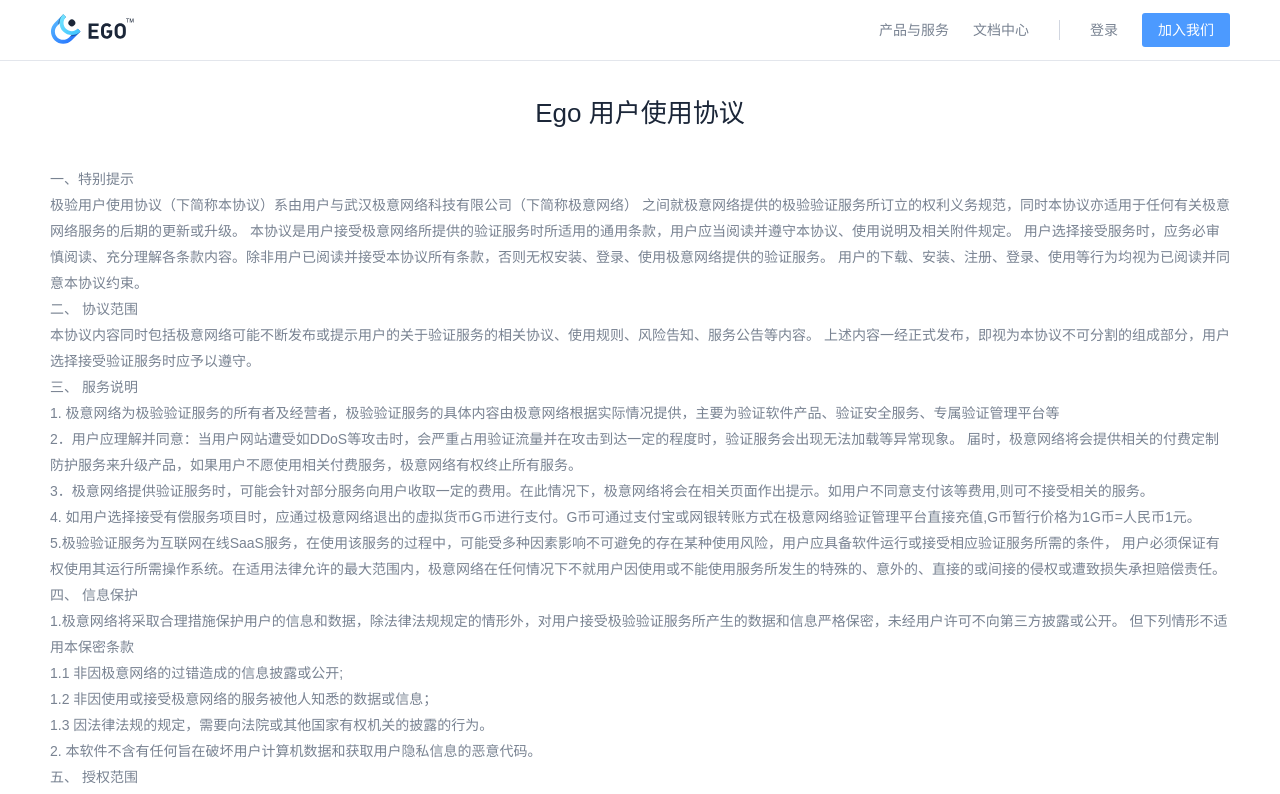
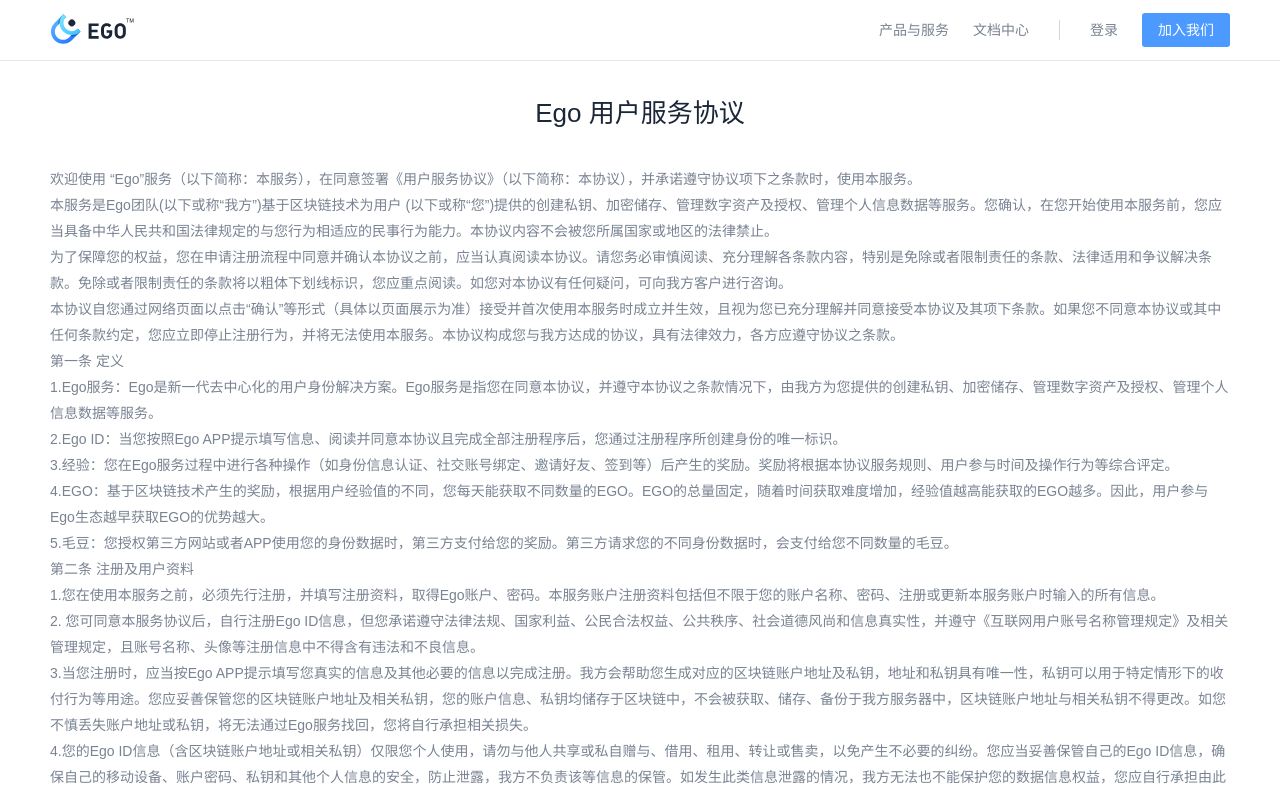
Before and after one commit to yancymin/gt-Ego-landing-page, a Vue app: page /service in a window 1280 px wide. Shown: the top 794 px of the page. Built offline with nearby package versions, Linux system fonts and the light colour scheme.

Commit message:
service & private update

```diff
--- a/src/views/Service.vue
+++ b/src/views/Service.vue
@@ -3,80 +3,72 @@
     <mobileNav/>
     <pcNav/>
     <div class="content">
-      <h1>Ego 用户使用协议</h1>
+      <h1>Ego 用户服务协议</h1>
       <pre>
-一、特别提示
-极验用户使用协议（下简称本协议）系由用户与武汉极意网络科技有限公司（下简称极意网络） 之间就极意网络提供的极验验证服务所订立的权利义务规范，同时本协议亦适用于任何有关极意网络服务的后期的更新或升级。 本协议是用户接受极意网络所提供的验证服务时所适用的通用条款，用户应当阅读并遵守本协议、使用说明及相关附件规定。 用户选择接受服务时，应务必审慎阅读、充分理解各条款内容。除非用户已阅读并接受本协议所有条款，否则无权安装、登录、使用极意网络提供的验证服务。 用户的下载、安装、注册、登录、使用等行为均视为已阅读并同意本协议约束。
-二、 协议范围
-本协议内容同时包括极意网络可能不断发布或提示用户的关于验证服务的相关协议、使用规则、风险告知、服务公告等内容。 上述内容一经正式发布，即视为本协议不可分割的组成部分，用户选择接受验证服务时应予以遵守。
-三、 服务说明
-1. 极意网络为极验验证服务的所有者及经营者，极验验证服务的具体内容由极意网络根据实际情况提供，主要为验证软件产品、验证安全服务、专属验证管理平台等
-2．用户应理解并同意：当用户网站遭受如DDoS等攻击时，会严重占用验证流量并在攻击到达一定的程度时，验证服务会出现无法加载等异常现象。 届时，极意网络将会提供相关的付费定制防护服务来升级产品，如果用户不愿使用相关付费服务，极意网络有权终止所有服务。
-3．极意网络提供验证服务时，可能会针对部分服务向用户收取一定的费用。在此情况下，极意网络将会在相关页面作出提示。如用户不同意支付该等费用,则可不接受相关的服务。
-4. 如用户选择接受有偿服务项目时，应通过极意网络退出的虚拟货币G币进行支付。G币可通过支付宝或网银转账方式在极意网络验证管理平台直接充值,G币暂行价格为1G币=人民币1元。
-5.极验验证服务为互联网在线SaaS服务，在使用该服务的过程中，可能受多种因素影响不可避免的存在某种使用风险，用户应具备软件运行或接受相应验证服务所需的条件， 用户必须保证有权使用其运行所需操作系统。在适用法律允许的最大范围内，极意网络在任何情况下不就用户因使用或不能使用服务所发生的特殊的、意外的、直接的或间接的侵权或遭致损失承担赔偿责任。
-四、 信息保护
-1.极意网络将采取合理措施保护用户的信息和数据，除法律法规规定的情形外，对用户接受极验验证服务所产生的数据和信息严格保密，未经用户许可不向第三方披露或公开。 但下列情形不适用本保密条款
-1.1 非因极意网络的过错造成的信息披露或公开;
-1.2 非因使用或接受极意网络的服务被他人知悉的数据或信息；
-1.3 因法律法规的规定，需要向法院或其他国家有权机关的披露的行为。
-2. 本软件不含有任何旨在破坏用户计算机数据和获取用户隐私信息的恶意代码。
-五、 授权范围
-1. 用户可以为非商业目的在计算机或其他掌上终端上安装、使用、显示、运行验证软件，并接受极验验证服务。
-2.用户不得为商业运营目的安装、使用、运行验证软件，不可以对验证软件或者软件运行过程中释放到任何终端内存中的数据及本软件运行过程中客户端与服务器端的交互数据进行复制、更改、修改、挂接运行或创作任何衍生作品， 形式包括但不限于使用插件、外挂或非经授权的第三方工具/服务接入本软件和相关系统。
-3. 即使用户使用增值服务(如去标识服务)，极验产品及服务的所有权及经营权仍归极意网络所有。
-4. 用户可以非商业性地下载、安装、复制和散发极验验证软件。如果需要进行商业性的销售、复制和散发，例如软件预装和捆绑，必须获得极意网络的书面授权和许可。
-5. 权利保留：本条款及本协议其他条款未明示授权的其他一切权利仍由极意网络保留，用户使用其他权利时须另外取得极意网络的书面同意。极意网络未行使前述任何权利，并不表示对该项权利的放弃。
-六、禁止行为
-1. 使用极验软件或接受验证服务过程中，用户必须遵守国家有关法律和政策等，维护国家利益，保护国家安全，并遵守本协议。
-2. 除非法律、法规允许或本协议书面许可的前提下，用户在接受极意网络验证服务过程中，不得实施如下行为（包括但不限于）：
-2.1 删除验证软件及其他副本上一切关于著作权的信息；
-2.2 对验证软件进行反向工程，如反汇编、反编译，或者以其他方式尝试发现验证软件的源代码等；
-2.3 修改、破坏验证软件原状；
-2.4 进行任何危害网络安全的行为，包括但不限于：使用未经许可的数据或进入未经许可的服务器/帐户；未经允许进入公众网络或者他人操作系统并删除、修改、增加、复制存储信息；
-2.5未经许可企图探查、扫描、测试验证系统或网络的弱点或其它实施破坏网络安全的行为；企图干涉、破坏验证软件系统或网站的正常运行，故意传播恶意程序或病毒以及其他破坏干扰正常网络信息服务的行为； 伪造TCP/IP数据包名称或部分名称；
-2.6 未经极验验证书面同意，擅自实施包括但不限于下列行为：使用、出租、出借、复制、修改、链接、转载、汇编、发表、出版，建立镜像站点、借助验证软件发展与之有关的衍生产品、作品、服务、插件、外挂、兼容、互联等；
-2.7 利用验证软件发表、传送、传播、储存侵害他人知识产权、商业秘密权等合法权利的内容；
-2.8 利用验证软件批量发表、传送、传播广告信息及垃圾信息；
-2.9 传送、散布或以其他方式实现侵犯第三人权利的图像、相片、软件、信息或其他资料文件，包括但不限于著作权、商标法、肖像权、商业信息等，除非用户已征得相关权利人的书面许可；
-2.10 通过修改或伪造软件运行中的指令、数据、数据包，增加、删减、变动软件的功能或运行效果，或将用于上述用途的软件通过信息网络及其他方式向公众传播或者运营；
-2.11 在未经极意网络书面明确授权的前提下，出售、出租、出借、散布、转移或转授权软件和服务或相关的链接或从使用软件和服务或软件和服务的条款中获利，无论以上使用是否为直接经济或金钱收益；
-2.12 其他以任何不合法的方式、或为任何非法目的、或以任何与本协议不一致的方式使用验证软件和极意网络提供的其他服务；
-2.13 其他法律法规或相关国家政策禁止或未经极意网络书面授权的行为。
-3.用户若违反上述规定，极意网络有权采取终止、完全或部分中止、限制用户使用极验验证的功能。如因用户上述行为，导致或产生第三方主张的任何索赔、要求或损失，由用户自行承担； 由此造成极意网络损失的，极意网络有权追偿。
-七、使用规范
-1. 用户在接受极验验证服务时，必须遵守中华人民共和国相关法律法规的规定，用户应同意将不会利用极验产品或服务进行任何违法或不正当的行为，包括但不限于下列行为：
-1.1 上传、下载、张贴或以其他方式提供任何非法、有害、胁迫、骚扰、侵权、中伤、粗俗、猥亵、诽谤、淫秽、暴力、侵害他人隐私、种族歧视或其他违法的信息，包括但不限于资讯、资料、文字、照片、图形、信息或其他资料；
-1.2 以任何方式危害未成年人；
-1.3 冒充任何人或机构，或以虚伪不实的方式谎称或使人误认为与任何人或任何机构有关；
-1.4 伪造标题或以其他方式操控识别资料，使他人产生误解；
-1.5 上传、张贴或以其他方式传送无权传送的内容；
-1.6 侵犯他人著作权或其他知识产权，或违反保密、雇佣或不披露协议披露他人商业秘密或保密信息；
-1.7 张贴、发送或以其他方式提供任何未经权利人许可或授权的电子信息、广告、促销资料等，包括但不限于大批量的商业广告和信息公告；
-1.8 干扰或破坏有关服务，或与有关服务连接的任何服务器或网络，或与有关服务连接之网络的任何政策、要求或规定；
-1.9 采集并存储涉或以其他方式侵犯其他用户的个人信息，无论该行为是否用于何种目的；
-1.10 故意或非故意违反任何相关的中国法律、法规、政策、规章、条例等其他具有法律效力的规范性文件。
-2. 用户对以其账号发生的或通过其账号发生的一切活动和事件，包括但不限于用户上传的图片以及由此产生的任何结果，自行承担全部法律责任。
-3. 极验将在提供产品和服务过程中以各种方式投放各种商业性广告或其他任何类型的商业信息，用户可以选择是否启用相关广告。
-八、违约责任
-1. 用户违反本协议任一条款约定，均视为违约。极意网络有权选择采取终止、完全或部分中止、限制用户使用极验验证的功能。
-2. 用户理解并同意，因用户违反本协议或相关服务条款的规定，导致或产生第三方主张的任何索赔、要求或损失，由用户独立承担责任。 由此导致极意网络遭受损失的，用户应当予以赔偿。
-3.极意网络拥有极验的著作权，该权利受《中华人民共和国著作权法》、《计算机软件保护条例》等中国法律、法规及相关国际公约的保护， 任何未经授权而擅自修改、复制、发行、出租、传播、翻译、反向编译或反向工程本软件程序的全部或部分，均属于侵权行为，极意网络保留依法追究其法律责任的权利。
-九、协议终止
-如果用户违反本协议项下任一条款约定的，则本协议自动终止，极意网络无需另行通知用户；本协议终止后， 极意网络有权立即停止用户的极验验证服务，并将服务过程中的相关信息、资料等彻底删除。
-十、 通知送达
-极意网络如提示某项服务收费或发布使用规则或风险告知或协议修订或系统升级等相关事项， 将在用户使用的web界面或服务平台发布有关事项的公告，自公告发布之日起。届时，用户在选择接受服务时，视为已通知送达用户，极意网络无需另行通知。
-十一、协议修改
-1．极意网络有权随时修订本协议的任何条款，一旦本协议的内容发生变动，极意网络将会在极验网站上公布修订后的协议内容。 同时，极意网络也可选择其他合理方式（比如系统通知）向用户通知修订内容。
-2. 用户不同意极意网络对本协议的修订内容，应停止下载、安装、注册、登录、使用极验验证软件的行为，极意网络亦有权终止双方的服务。
-3. 用户继续接受极验验证服务的，则视为用户同意对本协议相关条款所做的修订。
-十二、其他事项
-1. 极意网络有可能针对本协议某项服务添加相关特别约定或服务协议。届时，用户接受该项服务或产品的前提为同意该项服务所附带的所有规范性文件， 包括但不限于本服务使用协议及专项服务协议等。
-2. 本协议构成双方对本协议之约定事项及其他有关事宜的完整协议，除本协议规定之外，未赋予本协议各方其他权利。
-3. 如本协议中的任何条款无论因何种原因完全或部分无效或不具有约束力，本协议的其余条款仍应有效，对双方具有约束力。
-4. 本协议签订地为中华人民共和国湖北省武汉东湖新技术开发区。
-5. 本协议的成立、生效、履行、解释及纠纷解决，适用中华人民共和国法律，争议管辖地为本协议签订地有管辖权的人民法院。
-6. 本服务协议最终解释权归极意网络所有。
+欢迎使用 “Ego”服务（以下简称：本服务），在同意签署《用户服务协议》（以下简称：本协议），并承诺遵守协议项下之条款时，使用本服务。
+本服务是Ego团队(以下或称“我方”)基于区块链技术为用户 (以下或称“您”)提供的创建私钥、加密储存、管理数字资产及授权、管理个人信息数据等服务。您确认，在您开始使用本服务前，您应当具备中华人民共和国法律规定的与您行为相适应的民事行为能力。本协议内容不会被您所属国家或地区的法律禁止。
+为了保障您的权益，您在申请注册流程中同意并确认本协议之前，应当认真阅读本协议。请您务必审慎阅读、充分理解各条款内容，特别是免除或者限制责任的条款、法律适用和争议解决条款。免除或者限制责任的条款将以粗体下划线标识，您应重点阅读。如您对本协议有任何疑问，可向我方客户进行咨询。
+本协议自您通过网络页面以点击“确认”等形式（具体以页面展示为准）接受并首次使用本服务时成立并生效，且视为您已充分理解并同意接受本协议及其项下条款。如果您不同意本协议或其中任何条款约定，您应立即停止注册行为，并将无法使用本服务。本协议构成您与我方达成的协议，具有法律效力，各方应遵守协议之条款。
+第一条 定义
+1.Ego服务：Ego是新一代去中心化的用户身份解决方案。Ego服务是指您在同意本协议，并遵守本协议之条款情况下，由我方为您提供的创建私钥、加密储存、管理数字资产及授权、管理个人信息数据等服务。
+2.Ego ID：当您按照Ego APP提示填写信息、阅读并同意本协议且完成全部注册程序后，您通过注册程序所创建身份的唯一标识。
+3.经验：您在Ego服务过程中进行各种操作（如身份信息认证、社交账号绑定、邀请好友、签到等）后产生的奖励。奖励将根据本协议服务规则、用户参与时间及操作行为等综合评定。
+4.EGO：基于区块链技术产生的奖励，根据用户经验值的不同，您每天能获取不同数量的EGO。EGO的总量固定，随着时间获取难度增加，经验值越高能获取的EGO越多。因此，用户参与Ego生态越早获取EGO的优势越大。
+5.毛豆：您授权第三方网站或者APP使用您的身份数据时，第三方支付给您的奖励。第三方请求您的不同身份数据时，会支付给您不同数量的毛豆。
+第二条 注册及用户资料
+1.您在使用本服务之前，必须先行注册，并填写注册资料，取得Ego账户、密码。本服务账户注册资料包括但不限于您的账户名称、密码、注册或更新本服务账户时输入的所有信息。
+2. 您可同意本服务协议后，自行注册Ego ID信息，但您承诺遵守法律法规、国家利益、公民合法权益、公共秩序、社会道德风尚和信息真实性，并遵守《互联网用户账号名称管理规定》及相关管理规定，且账号名称、头像等注册信息中不得含有违法和不良信息。
+3.当您注册时，应当按Ego APP提示填写您真实的信息及其他必要的信息以完成注册。我方会帮助您生成对应的区块链账户地址及私钥，地址和私钥具有唯一性，私钥可以用于特定情形下的收付行为等用途。您应妥善保管您的区块链账户地址及相关私钥，您的账户信息、私钥均储存于区块链中，不会被获取、储存、备份于我方服务器中，区块链账户地址与相关私钥不得更改。如您不慎丢失账户地址或私钥，将无法通过Ego服务找回，您将自行承担相关损失。
+4.您的Ego ID信息（含区块链账户地址或相关私钥）仅限您个人使用，请勿与他人共享或私自赠与、借用、租用、转让或售卖，以免产生不必要的纠纷。您应当妥善保管自己的Ego ID信息，确保自己的移动设备、账户密码、私钥和其他个人信息的安全，防止泄露，我方不负责该等信息的保管。如发生此类信息泄露的情况，我方无法也不能保护您的数据信息权益，您应自行承担由此产生的全部损失。
+5.您了解，当您在Ego APP上创建或导入账户时，您的私钥和其他信息仅存储在当前移动设备上，而不是存储在Ego APP或我方。您可以根据Ego APP指南切换设备并导入您的账户。但是，如果您不保存或备份您的账户密码、私钥等, 并且您的移动设备丢失, 您的账户将丢失, 我方将无法检索它。您将对所遭受的损失负责。如果您在导出、保存或备份账户或私钥时丢失了密码，或者保存或备份上述信息的设备或服务器遭到黑客攻击，或者您失去了对该信息的控制，您的账户将丢失，我方将无法恢复，您将对所遭受的损失负责。
+6.我方提供的Ego服务系基于您注册及操作所提供的信息完成创建私钥、加密储存、管理数字资产及授权、管理个人信息数据等服务。如果您提供任何不真实、不准确、不完整或不能反映当前情况的资料的，或我方有合理理由怀疑该等资料不真实、不准确、不完整或不能反映当前情况的，我方保留停止您使用本服务的权利。如因用您资料不真实、不准确、不完整或不能反映当前情况而给我方造成损失或提供服务发生错误，您应自行承担该等损失。若您以虚假信息骗取Ego ID信息等注册资料或存在违法和不良信息的，我方有权采取通知限期改正、暂停使用、注销登记等措施。
+第三条 服务提供
+1.您可以使用Ego创建自己的数字标识和全面的个人肖像，通过加密算法实现隐私保护，并完成数字标识与现实生活中身份应用程序方案之间的连接。
+2.在Ego上建立用户身份账户系统，Ego的身份账户系统与w3c的did计划兼容，允许分布式和多样化的身份以及包括个人、组织等在内的各种实体的认证。
+3.Ego使用各种身份验证方法，包括身份认证和社交媒体绑定 (包括但不限于微信、支付宝、微博、QQ 等)。
+4.通过灵活配置和集成自己的授权服务或第三方的身份验证机制，您可以对身份信息进行授权管理。当您的身份被使用时，您将收到数据使用请求，请检查请求并回复确认。
+第四条  使用规范
+1.您保证在使用Ego创建ID及提交注册信息时，ID账号、个人肖像、身份信息等注册信息中不得含有违法和不良信息，包括但不限于下列情形：
+（1）违反宪法或法律法规规定的；
+（2）危害国家安全，泄露国家秘密，颠覆国家政权，破坏国家统一的；
+（3）损害国家荣誉和利益的，损害公共利益的；
+（4）煽动民族仇恨、民族歧视，破坏民族团结的；
+（5）破坏国家宗教政策，宣扬邪教和封建迷信的；
+（6）散布谣言，扰乱社会秩序，破坏社会稳定的
+（7）散布淫秽、色情、赌博、暴力、凶杀、恐怖或者教唆犯罪的；
+（8）侮辱或者诽谤他人，侵害他人合法权益的；
+（9）含有法律、行政法规禁止的其他内容的。
+如您存在上述行为，我方有权按照本服务协议第二条第5款规定进行处理。
+2. 您在使用本服务时，必须遵守中华人民共和国相关法律法规的规定，您应同意将不会利用该服务进行任何违法或不正当的活动，包括但不限于下列行为:
+（1）反对宪法所确定的基本原则的；
+（2）危害国家安全，泄露国家秘密，颠覆国家政权，破坏国家统一的；
+（3）损害国家荣誉和利益的，侵犯第三人合法权益；
+（4）煽动民族仇恨、民族歧视、破坏民族团结的；
+（5）破坏国家宗教政策，宣扬邪教和封建迷信的；
+（6）散布谣言，扰乱社会秩序，破坏社会稳定的；
+（7）散布淫秽、色情、赌博、暴力、凶杀、恐怖或者教唆犯罪的；
+（8）侮辱或者诽谤他人，侵害他人合法权利的；
+（9）含有虚假、有害、胁迫、侵害他人隐私、骚扰、侵害、中伤、粗俗、猥亵、或其它道德上令人反感的内容；
+（10）含有中国法律、法规、规章、条例、地方性法规以及任何具有法律效力之规范所限制或禁止的其它内容的。
+您应对自己在使用本服务过程中的行为承担法律责任，包括但不限于：对受到侵害者进行赔偿，以及因您的行为导致我方承担行政处罚或侵权损害赔偿责任后，您应给予我方等额的赔偿。
+3.Ego服务禁止用户违反本服务使用规则私自赠与、借用、租用、转让或售卖任何区块链账户地址或相关私钥。您基于本服务账户所进行的所有登入、兑换、奖励或相关使用行为，均视为您本人操作，代表您的真实意思表示，我方不对其产生的后果承担任何责任，您应自行承担相应责任。
+4.如本服务过程中存在服务项目或需要收取相应费用，具体以服务页面公示为准。对于上述收费服务，我方将在用户首次使用具体服务之前给予明确提示，只有您同意根据提示确认并支付相关费用，您才能使用相应收费服务。
+5.在提供服务过程中，我方有权制定或调整使用、发放、获取、兑换、奖励等相关规则，具体以页面展示或服务公告为准。
+6.您同意我方有权基于司法、监管部门、监督机构的要求或自身业务原因，暂停、中断或终止向您提供全部或者部分本服务。
+第五条  知识产权
+1.您明确知悉并同意，本服务涉及Ego服务的相关软件及所有相关信息内容的所有权、知识产权等一切权利均归我方所有，包括但不限于相关程序代码、界面设计、版权框架、数据资料、账户、文字、图片、图形、图表、音频、视频等，除按照相关法律法规规定或具体有效的协议约定应当由相关权利人享有或予以开源许可的权利内容外。您在享受本服务时，应当受本协议以及软件及服务相关的具体服务条款、操作规则的约束。
+2.对于您注册或提交的受著作权保护的信息，您应对该等信息的真实性、合法性负责，保证对该等信息拥有完整的、无瑕疵的所有权和知识产权或拥有完整的授权，并不存在任何侵犯第三方合法权益的情形，包括但不限于著作权、肖像权、商标权、专利权、企业名称权、商号权、商业秘密、个人隐私、合同权利等权利。所有因您非法注册或提交的内容而给任何第三方或我方造成的损害均由您个人承担全部的责任，我方不承担任何责任，且我方有义务配合第三方、司法机关或行政机关完成相关的取证，并根据法律、主管部门或司法部门的要求将您的注册信息给予披露。
+第六条  法律责任与免责
+1.我方对其所有服务将尽力维护其安全性及方便性，但对服务中非因我方过错所产生的信息，包括但不限于用户发布、储存的信息、账户地址、数字资产数量、信息数据等删除或储存失败不承担任何责任。
+2.使用本服务涉及互联网服务，可能会受到各个环节不稳定因素的影响，存在因不可抗力 ，包括但不限于战争、地震、雷击、水灾、火灾、政府行为、电信部门技术管制、计算机病毒、黑客攻击、系统不稳定、用户所在位置、用户关机以及其他任何网络、技术、通信线路等原因造成的服务中断或不能满足用户要求的风险，用户须明白并自行承担以上风险，我方不承担任何责任。
+3.用户因第三方如电信运营商部门的通讯线路故障、技术问题、网络、电脑故障、系统不稳定性及其他各种不可抗力，包括但不限于战争、地震、雷击、水灾、火灾、政府行为、电信部门技术管制等原因而遭受的经济损失，我方不承担任何责任。
+4.因用户违反本协议或相关的服务条款的规定，导致或产生我方或其合作公司、关联方遭受任何第三方主张的任何索赔、要求或损失的（包括合理的诉讼费用和律师费用），您应承担赔偿责任。
+第七条 其他
+1.您同意，我方有权随时对本协议内容进行调整和补充，调整和补充以网页公告等方式予以公布。变更后的条款自公布之日起生效。若您在本协议变更的条款生效后，仍继续使用本服务的，则视为接受该等变更。若您不同意的，您有权终止本协议并停止使用本服务。
+2.本协议适用中华人民共和国法律并据其解释。因本协议引起的或与本协议有关的争议，我方可与您协商解决。协商不成的，任何一方有权向武汉极意网络科技有限公司住所地人民法院提起诉讼。
+3.本协议中未明确授予您的权利将由我方保留。
+4.若有任何疑问，请通过浏览 https://www.egoid.me/ 网站下方的联系方式与我方联系。
+
 
                                                                                                                                                                                                                                                                                                                                    武汉极意网络科技有限公司
     </pre>
```
Also changed, not shown: src/views/Private.vue (+54 -27 lines).
